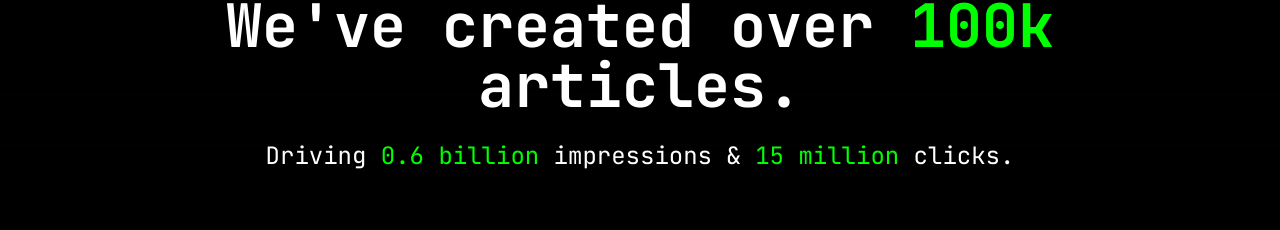
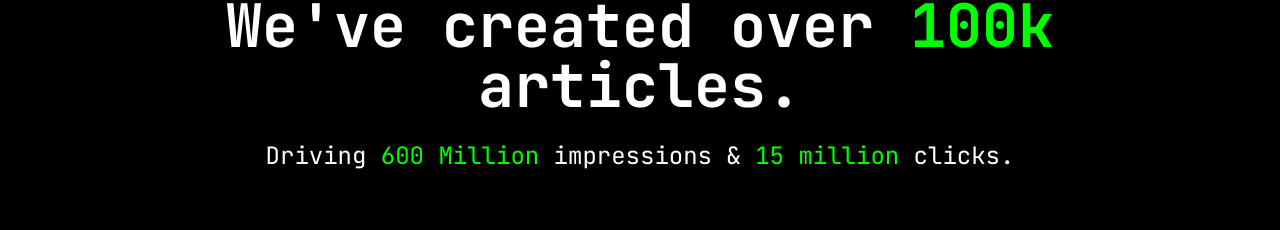
Before and after one commit to TheLeadMatrix/landingpage, a Next.js app: page / in a window 1280 px wide. Shown: the part 904-1134 px from the top of the page. Built offline with nearby package versions, Linux system fonts and the light colour scheme.

Commit message:
Update ImpactStats.tsx

```diff
--- a/app/components/ImpactStats.tsx
+++ b/app/components/ImpactStats.tsx
@@ -45,7 +45,7 @@ export default function ImpactStats() {
           transition={{ duration: 0.5, delay: 0.4 }}
           className="text-xl md:text-2xl"
         >
-          Driving <span className="text-[#00FF00]">0.6 billion</span> impressions & <span className="text-[#00FF00]">15 million</span> clicks.
+          Driving <span className="text-[#00FF00]">600 Million</span> impressions & <span className="text-[#00FF00]">15 million</span> clicks.
         </motion.p>
       </div>
 
```
